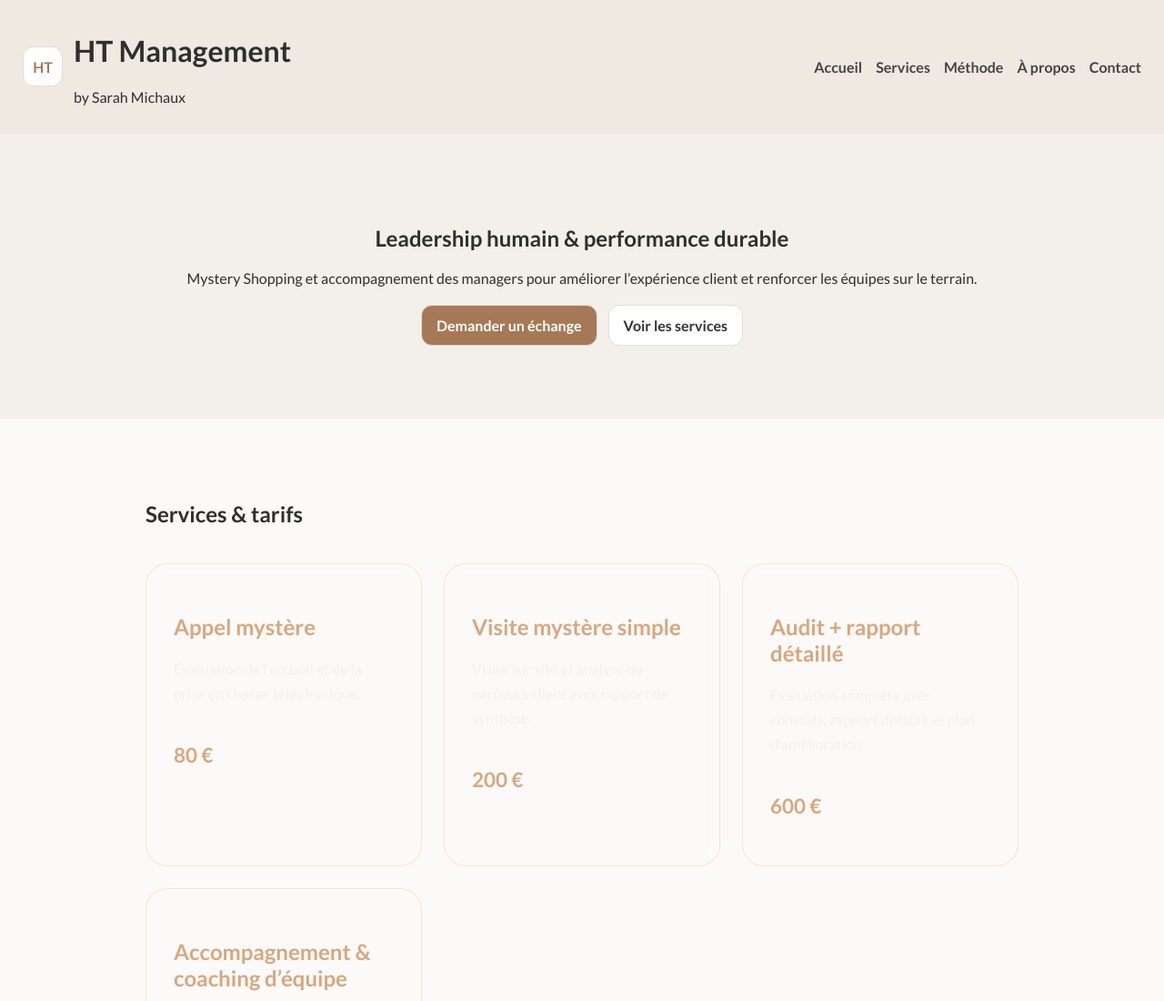
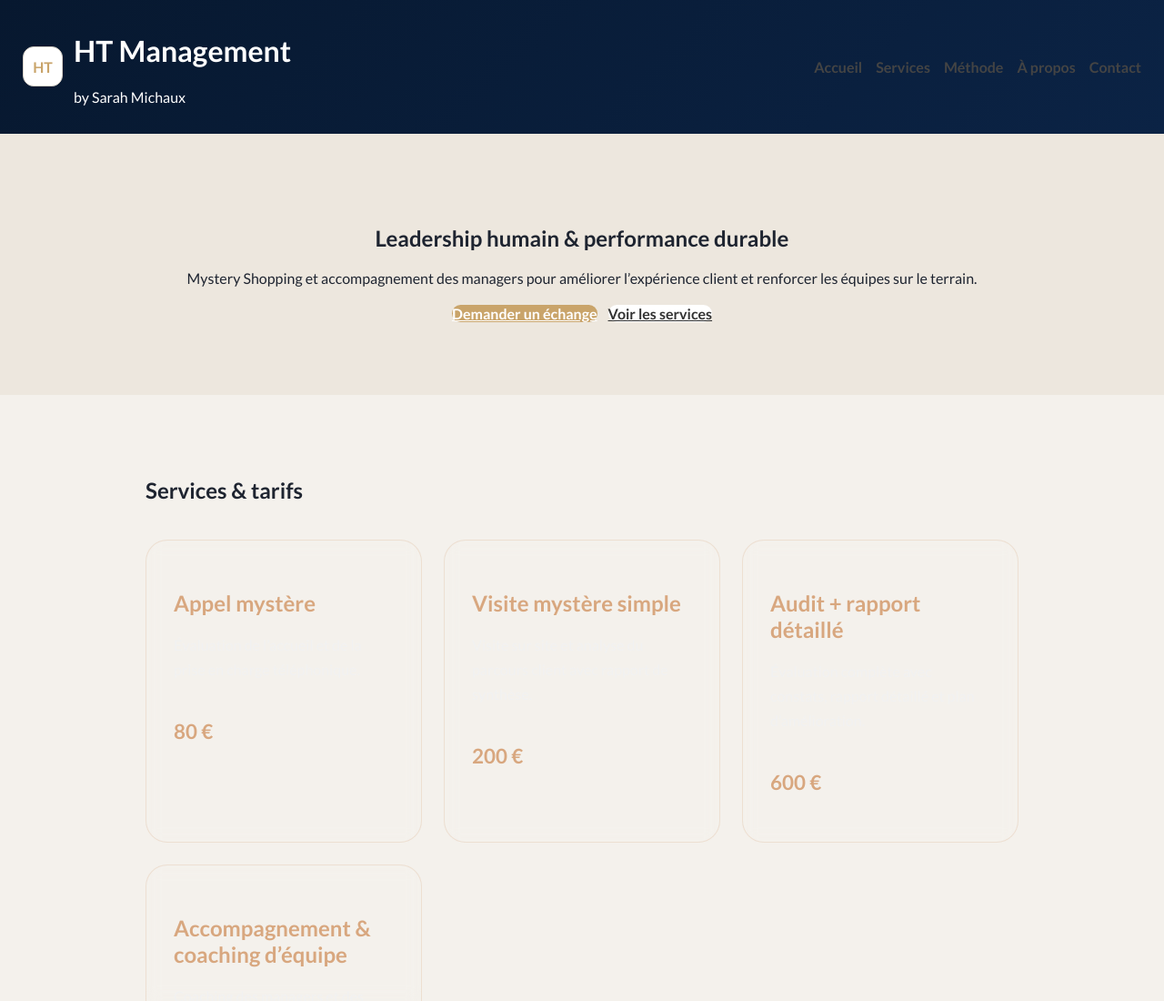
Before and after one commit to Harmonie-TH-Management/Harmonie-TH-Management.github.io, a plain HTML site: page index.html in a window 1280 px wide. Shown: the top 1100 px of the page at 91% size. Drawn offline with Linux system fonts and the light colour scheme.

Commit message:
Update style.css

```diff
--- a/style.css
+++ b/style.css
@@ -1,10 +1,10 @@
 :root{
-  --bg:#fbfaf8;
-  --bg-alt:#f3efe9;
-  --header:#efe9e2;
-  --text:#2f2f2f;
-  --accent:#a67856;
-  --border:#e5ddd5;
+  --bg:#F4F1EC;
+  --bg-alt:#EDE7DE;
+  --header:#07182F;
+  --text:#1E2430;
+  --accent:#C9A46A;
+  --border:#D8D1C7;
 }
 
 *{box-sizing:border-box;}
@@ -12,8 +12,8 @@
 body{
   margin:0;
   font-family:'Lato',Arial,sans-serif;
-  background:var(--bg);
-  color:var(--text);
+ background: var(--bg);
+color: var(--text);
 }
 
 .site-header{
@@ -21,7 +21,8 @@ body{
   justify-content:space-between;
   align-items:center;
   padding:15px 25px;
-  background:var(--header);
+background: linear-gradient(135deg,#07182F,#0B2345);
+color:white;
   position:sticky;
   top:0;
 }
@@ -51,11 +52,11 @@ nav a{text-decoration:none;color:#444;font-weight:600;}
 .hero-cta{margin-top:20px;display:flex;gap:12px;justify-content:center;}
 
 .btn{
-  padding:12px 16px;
-  border-radius:12px;
-  text-decoration:none;
-  font-weight:700;
-  border:1px solid var(--border);
+background: var(--accent);
+color:#07182F;
+border:none;
+font-weight:600;
+border-radius:999px;
 }
 .btn.primary{background:var(--accent);color:#fff;}
 .btn.ghost{background:#fff;color:#333;}
```
